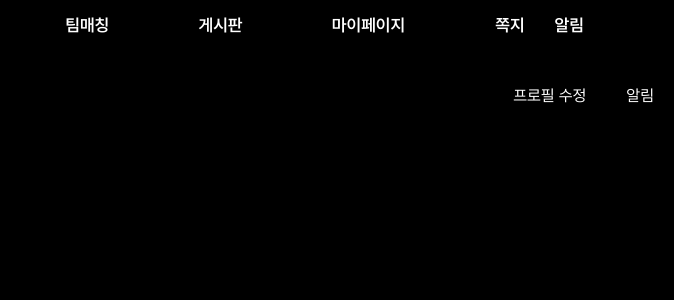
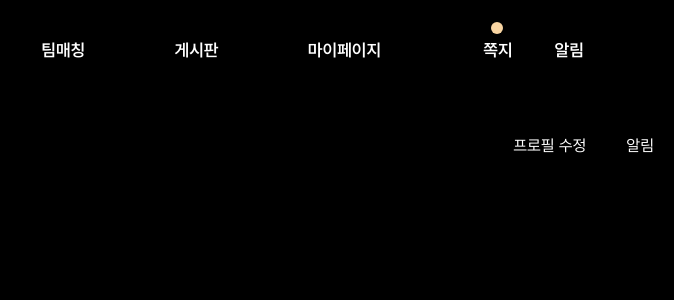
Before and after one commit to gnfnfnr/LetsGitIt, a React (Create React App) app in the folder src/main/resources/frontend/: page / in a window 1280 px wide. Shown: the top 300 px of the page, without its empty margins (606-1280 px from the left). Built offline with nearby package versions, Linux system fonts and the light colour scheme.

Commit message:
feat: add new GNB

```diff
--- a/src/main/resources/frontend/src/components/Header/Header.tsx
+++ b/src/main/resources/frontend/src/components/Header/Header.tsx
@@ -1,3 +1,4 @@
+import { useState } from "react";
 import styled from "styled-components";
 import { NavLink } from "react-router-dom";
 
@@ -6,7 +7,7 @@ const Wrapper = styled.div`
   align-items: center;
   justify-content: flex-end;
   background-color: black;
-  height: 50px;
+  height: 100px;
 `;
 const NavWrapper = styled.div`
   display: flex;
@@ -44,10 +45,35 @@ const InfoContainer = styled.div`
     margin-right: 30px;
     border: none;
     cursor: pointer;
+
+    :hover {
+      text-decoration: underline;
+      text-decoration-color: #f9d5a2;
+      text-decoration-thickness: 2px;
+      text-underline-offset: 3px;
+    }
+  }
+`;
+
+const Dot = styled.div`
+  display: inline-block;
+  width: 12px;
+  height: 12px;
+  background: #f9d5a2;
+  border-radius: 10px;
+  position: relative;
+  top: -18px;
+  left: 20px;
+  visibility: hidden;
+  &.new {
+    visibility: visible;
   }
 `;
 
 const Header = () => {
+  const [newMessage, setNewMessage] = useState <Boolean>(true);
+  const [newAlert, setNewAlert] = useState <Boolean>(false);
+
   const headers = [
     { name: "팀매칭", path: "/teammatching" },
     { name: "게시판", path: "/board" },
@@ -67,7 +93,10 @@ const Header = () => {
         ))}
       </NavWrapper>
       <InfoContainer>
+        <Dot className={newMessage ? "new" : ""} />
         <button onClick={onClickMessage}>쪽지</button>
+        <Dot className={newAlert ? "new" : ""} />
+
         <button onClick={onClickAlert}>알림</button>
       </InfoContainer>
     </Wrapper>
```
